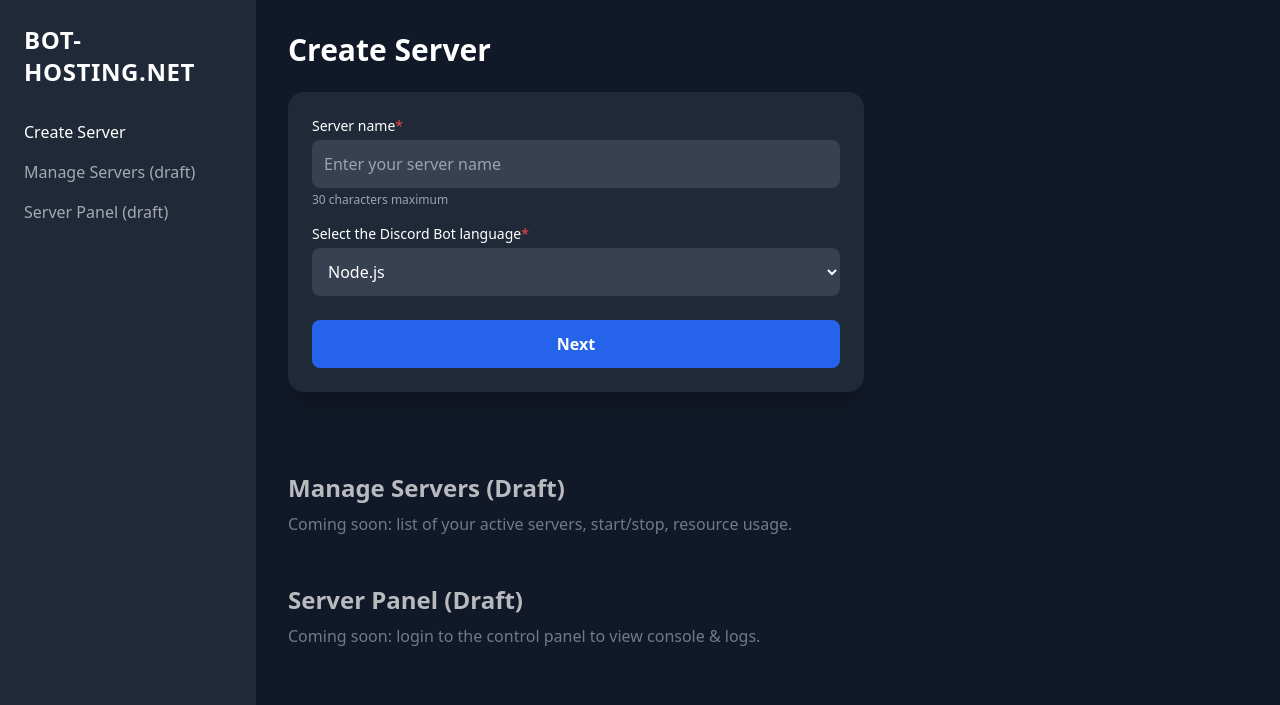
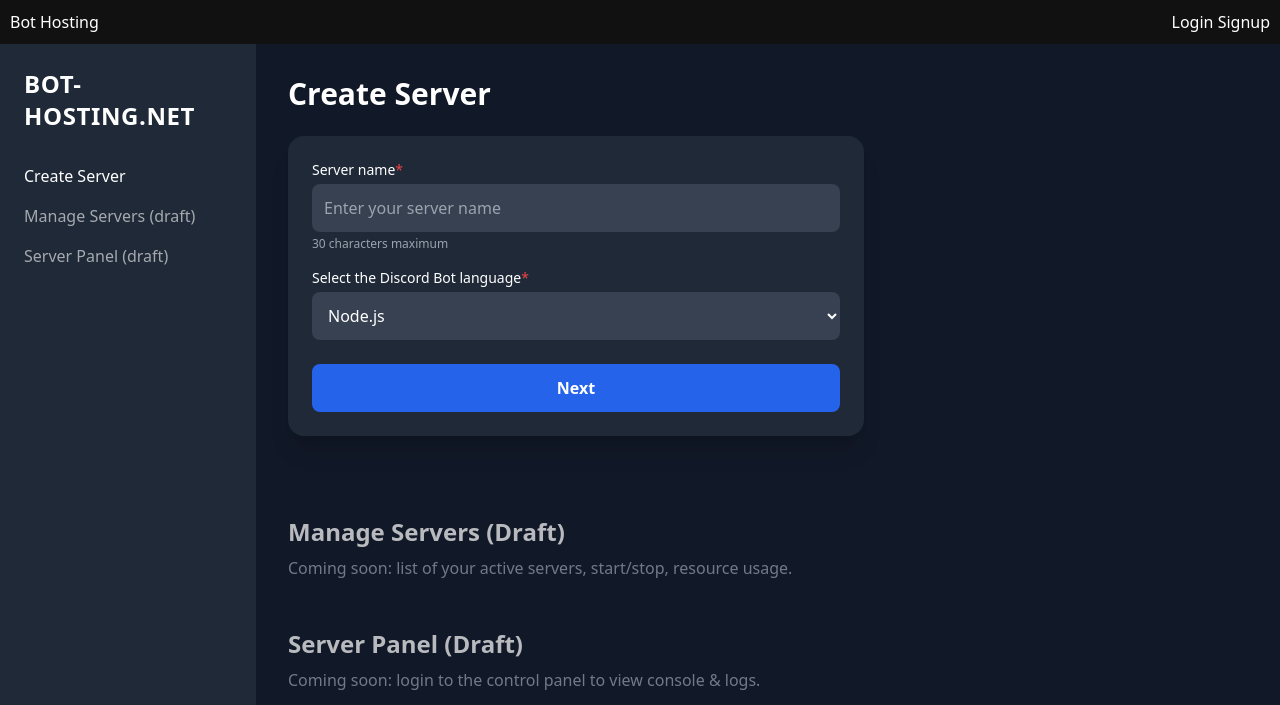
Before and after one commit to Indgolu/Bot-hosting, a plain HTML site: page index.html in a window 1280 px wide. Shown: the top 705 px of the page. Drawn offline with nearby package versions, Linux system fonts and the light colour scheme.

Commit message:
Update index.html

```diff
--- a/index.html
+++ b/index.html
@@ -13,6 +13,13 @@
   <script src="https://www.paypal.com/sdk/js?client-id=AVTymlwY1YBOFuRWD5rkTANeLHxMA_X7kENSxYZVf3ydVCQ1YHa_wCdJDpNTfZXBZXzRhB036TFfcSgu&components=buttons&currency=USD"></script>
 </head>
 <body class="bg-gray-900 text-white">
+  <header style="display:flex; justify-content:space-between; align-items:center; padding:10px; background:#111; color:white;">
+  <h2>Bot Hosting</h2>
+  <div id="auth-buttons">
+    <button onclick="showLogin()">Login</button>
+    <button onclick="showSignup()">Signup</button>
+  </div>
+</header>
   <div class="flex min-h-screen">
     <!-- Sidebar -->
     <aside class="w-64 bg-gray-800 p-6 flex flex-col justify-between">
```
